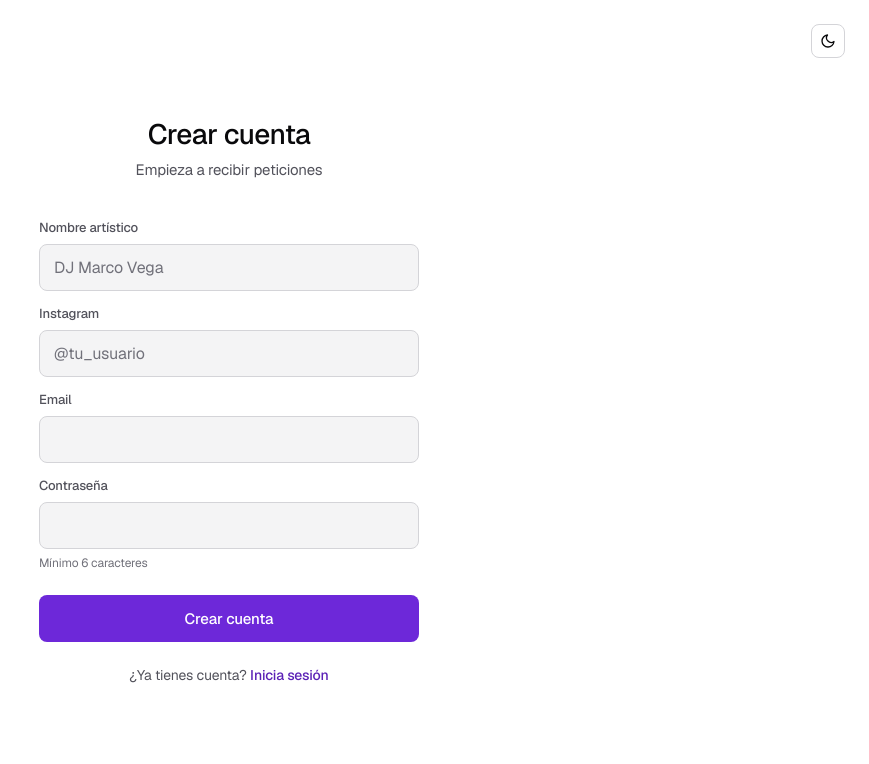
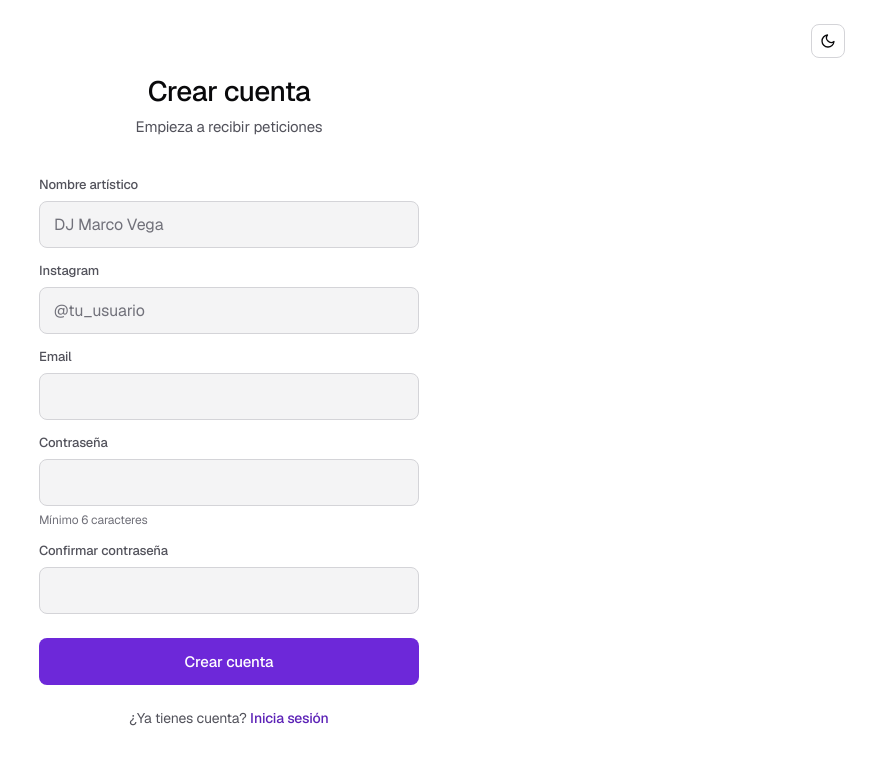
Before and after one commit to PabloVip/RequestVip, a Next.js app: page /signup in a window 1280 px wide. Shown: the top 764 px of the page, without its empty margins (411-1280 px from the left). Built offline with nearby package versions, Linux system fonts and the light colour scheme.

Commit message:
Add password confirmation to signup

```diff
--- a/src/app/signup/signup-form.tsx
+++ b/src/app/signup/signup-form.tsx
@@ -10,6 +10,7 @@ export default function SignupForm() {
   const router = useRouter();
   const [email, setEmail] = useState('');
   const [password, setPassword] = useState('');
+  const [confirmPassword, setConfirmPassword] = useState('');
   const [displayName, setDisplayName] = useState('');
   const [igUsername, setIgUsername] = useState('');
   const [loading, setLoading] = useState(false);
@@ -18,6 +19,16 @@ export default function SignupForm() {
   const handleSubmit = async (e: React.FormEvent) => {
     e.preventDefault();
     setError(null);
+
+    if (password.length < 6) {
+      setError('La contraseña debe tener al menos 6 caracteres');
+      return;
+    }
+    if (password !== confirmPassword) {
+      setError('Las contraseñas no coinciden');
+      return;
+    }
+
     setLoading(true);
 
     const supabase = createClient();
@@ -86,10 +97,29 @@ export default function SignupForm() {
             <input type="email" required value={email} onChange={(e) => setEmail(e.target.value)} autoComplete="email" />
           </div>
 
+          <div style={{ marginBottom: '0.875rem' }}>
+            <label style={labelStyle}>Contraseña</label>
+            <input
+              type="password"
+              required
+              minLength={6}
+              value={password}
+              onChange={(e) => setPassword(e.target.value)}
+              autoComplete="new-password"
+            />
+            <p style={{ fontSize: '0.75rem', color: 'var(--fg-faint)', marginTop: '0.375rem' }}>Mínimo 6 caracteres</p>
+          </div>
+
           <div style={{ marginBottom: '1.5rem' }}>
-            <label style={labelStyle}>Contraseña</label>
-            <input type="password" required minLength={6} value={password} onChange={(e) => setPassword(e.target.value)} autoComplete="new-password" />
-            <p style={{ fontSize: '0.75rem', color: 'var(--fg-faint)', marginTop: '0.375rem' }}>Mínimo 6 caracteres</p>
+            <label style={labelStyle}>Confirmar contraseña</label>
+            <input
+              type="password"
+              required
+              minLength={6}
+              value={confirmPassword}
+              onChange={(e) => setConfirmPassword(e.target.value)}
+              autoComplete="new-password"
+            />
           </div>
 
           {error && (
```
